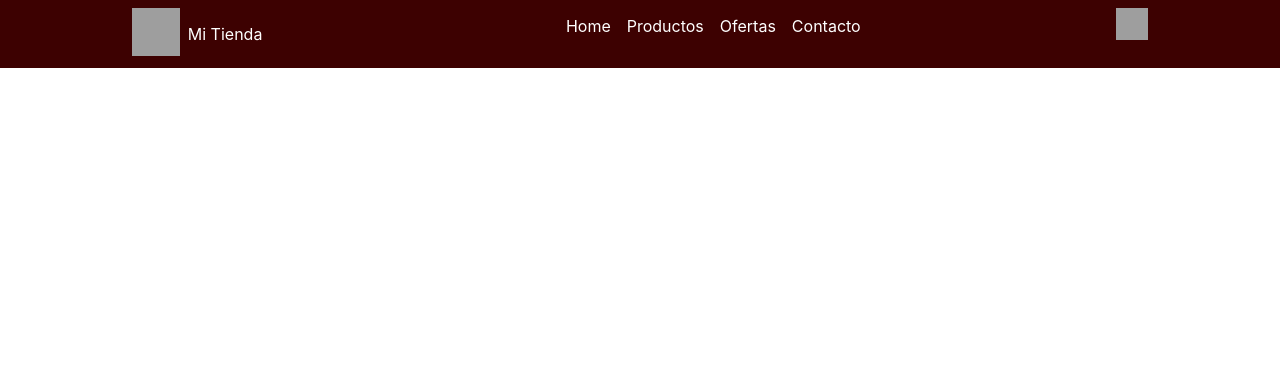
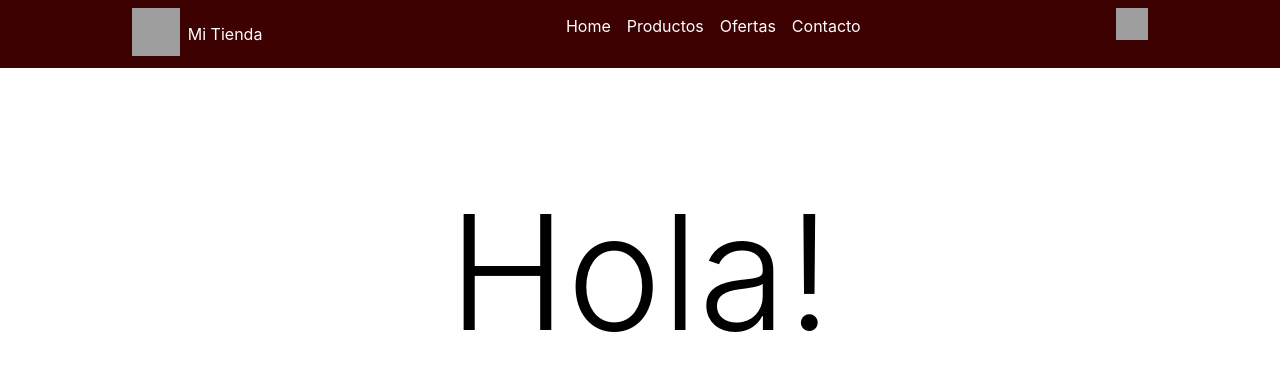
Before and after one commit to SantiagoCejas/SantiagoCejas-ReactCoderHouse, a React (Create React App) app: page / in a window 1280 px wide. Shown: the top 370 px of the page. Built offline with nearby package versions, Linux system fonts and the light colour scheme; grey boxes are pictures that could not be loaded.

Commit message:
Santiago Cejas

```diff
--- a/src/App.css
+++ b/src/App.css
@@ -71,6 +71,11 @@ a{
   color: #ffffff;
   text-decoration: none;
 }
+h1{
+  font-size: 10rem;
+  font-weight: 300;
+  text-align: center;
+}
 .cartIcon{
   width: 2rem;
   height: 2rem;
--- a/src/components/container/ItemListContainer.jsx
+++ b/src/components/container/ItemListContainer.jsx
@@ -4,7 +4,7 @@ import React from 'react'
 function ItemListContainer({greeting}) {
     return (
         <div>
-            <h1>{greeting}</h1>
+            <h1>Hola! {greeting}</h1>
         </div>
     )
 }
```
